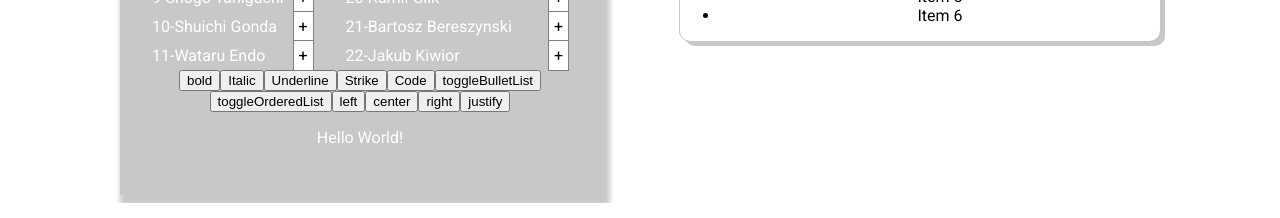
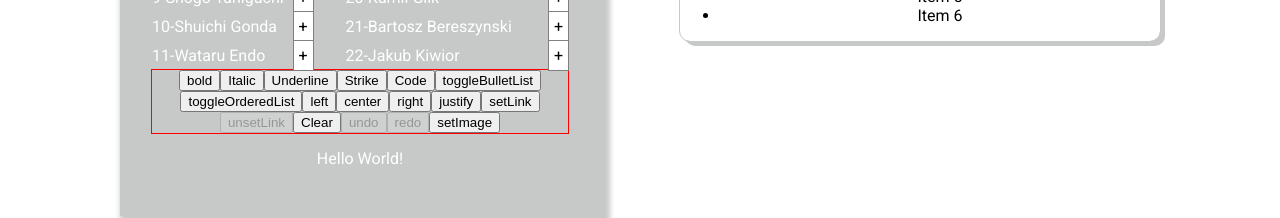
Before and after one commit to xScottishKrissx/live-text-redux, a React (Create React App) app: page / in a window 1280 px wide. Shown: the part 654-872 px from the top of the page. Built offline with nearby package versions, Linux system fonts and the light colour scheme.

Commit message:
TipTapExperiment - 0.3 - Filling out menu bar

```diff
--- a/package.json
+++ b/package.json
@@ -10,6 +10,8 @@
     "@testing-library/react": "^13.4.0",
     "@testing-library/user-event": "^13.5.0",
     "@tiptap/extension-floating-menu": "^2.0.0-beta.208",
+    "@tiptap/extension-history": "^2.0.0-beta.209",
+    "@tiptap/extension-image": "^2.0.0-beta.209",
     "@tiptap/extension-link": "^2.0.0-beta.209",
     "@tiptap/extension-list-item": "^2.0.0-beta.209",
     "@tiptap/extension-mention": "^2.0.0-beta.207",
--- /dev/null
+++ b/src/components/Tiptap/FloatingMenu/FloatingMenuBar.js
@@ -0,0 +1,24 @@
+import React from 'react'
+import {FloatingMenu} from '@tiptap/react'
+
+export default function FloatingMenuBar({editor}) {
+  return (
+    <>
+        {editor &&
+            <FloatingMenu editor={editor}>
+                <button
+                    onClick={() => editor.chain().focus().toggleHeading({ level: 1 }).run()}
+                    className={editor.isActive('heading', { level: 1 }) ? 'is-active' : ''}
+                >
+                h1 </button>
+
+                <button
+                    onClick={() => editor.chain().focus().toggleHeading({ level: 2 }).run()}
+                    className={editor.isActive('heading', { level: 2 }) ? 'is-active' : ''}
+                >
+                h2 </button>
+            </FloatingMenu>
+        }
+    </>
+  )
+}
--- /dev/null
+++ b/src/components/Tiptap/MenuBar/TipTapMenuButtons.css
@@ -0,0 +1,3 @@
+.author-input-text-editor-buttons{
+    outline: 1px solid red;
+}
--- a/src/components/Tiptap/TipTapMenuButtons.js
+++ b/src/components/Tiptap/MenuBar/TipTapMenuButtons.js
@@ -1,9 +1,11 @@
 import React from 'react'
-
+import AddImageButton from './addImageButton'
+import AddLinkButton from './addLinkButton'
+import './TipTapMenuButtons.css'
 
 export default function TipTapMenuButtons({editor}) {
   return (
-    <>
+    <div className='author-input-text-editor-buttons'>
                 <button
                     onClick={() => editor.chain().focus().toggleBold().run()}
                     disabled={ !editor.can().chain().focus().toggleBold().run()}
@@ -74,6 +76,19 @@ export default function TipTapMenuButtons({editor}) {
                     className={editor.isActive({ textAlign: 'justify' }) ? 'is-active' : ''}
                 >
                 justify </button>
-    </>
+                <AddLinkButton editor={editor} />
+
+                <button onClick={()=>editor.commands.clearContent()}>Clear</button>
+
+                <button onClick={() => editor.chain().focus().undo().run()} disabled={!editor.can().undo()}>
+                undo </button>
+
+                <button onClick={() => editor.chain().focus().redo().run()} disabled={!editor.can().redo()}>
+                redo </button>
+
+                <AddImageButton editor={editor} />
+
+
+    </div>
   )
 }
--- /dev/null
+++ b/src/components/Tiptap/MenuBar/addImageButton.js
@@ -0,0 +1,23 @@
+import React,{useCallback} from 'react'
+
+
+export default function AddImageButton({editor}) {
+
+    const addImage = useCallback(() => {
+        const url = window.prompt('URL')
+
+        if (url) {
+          editor.chain().focus().setImage({ src: url }).run()
+        }
+      }, [editor])
+
+      if (!editor) {
+        return null
+      }
+
+  return (
+    <>
+        <button onClick={addImage}>setImage</button>
+    </>
+  )
+}
--- /dev/null
+++ b/src/components/Tiptap/MenuBar/addLinkButton.js
@@ -0,0 +1,36 @@
+import React,{useCallback} from 'react'
+
+export default function AddLinkButton({editor}) {
+
+    const setLink = useCallback(() => {
+        const previousUrl = editor.getAttributes('link').href
+        const url = window.prompt('URL', previousUrl)
+
+        // cancelled
+        if (url === null) return
+
+        // empty
+        if (url === '') {
+            editor.chain().focus().extendMarkRange('link').unsetLink().run()
+            return
+        }
+
+        // update link
+        editor.chain().focus().extendMarkRange('link').setLink({ href: url }).run() }, [editor])
+
+      if (!editor) return null
+
+  return (
+    <>
+
+        <button onClick={setLink} className={editor.isActive('link') ? 'is-active' : ''}> setLink </button>
+
+        <button
+            onClick={() => editor.chain().focus().unsetLink().run()}
+            disabled={!editor.isActive('link')}
+        >
+        unsetLink </button>
+
+    </>
+  )
+}
--- a/src/components/Tiptap/Tiptap.js
+++ b/src/components/Tiptap/Tiptap.js
@@ -6,10 +6,14 @@ import Underline from '@tiptap/extension-underline'
 import OrderedList from '@tiptap/extension-ordered-list'
 import TextAlign from '@tiptap/extension-text-align'
 import Link from '@tiptap/extension-link'
+// Is in use even if it's grey, placing here for consistency
+import History from '@tiptap/extension-history'
+import Image from '@tiptap/extension-image'
 // Mentions / Suggestions
 import Mention from '@tiptap/extension-mention'
-import suggestion from './suggestion'
-import TipTapMenuButtons from './TipTapMenuButtons'
+import suggestion from './Mentions/suggestion'
+import TipTapMenuButtons from './MenuBar/TipTapMenuButtons'
+import FloatingMenuBar from './FloatingMenu/FloatingMenuBar'
 
 export const MenuBar = ({editor}) =>{ if(!editor){ return null } return <TipTapMenuButtons editor={editor} />; }
 
@@ -19,11 +23,14 @@ const Tiptap = ({setPostBody}) =>{
             StarterKit,
             Underline,
             OrderedList,
+            Image,
             TextAlign.configure({
                 types: ['heading', 'paragraph'],
             }),
             Link.configure({
                 openOnClick: true,
+                linkOnPaste: false,
+                validate: href => /^https?:\/\//.test(href),
             }),
             Mention.configure({
                 HTMLAttributes:{
@@ -43,27 +50,11 @@ const Tiptap = ({setPostBody}) =>{
 
     // console.log(editor.getHTML())
     return (
-        <>
+        <div className='author-input-text-editor'>
             <MenuBar editor={editor} />
-            {editor &&
-                <FloatingMenu editor={editor}>
-                            <button
-                                onClick={() => editor.chain().focus().toggleHeading({ level: 1 }).run()}
-                                className={editor.isActive('heading', { level: 1 }) ? 'is-active' : ''}
-                            >
-                                h1
-                            </button>
-                            <button
-                                onClick={() => editor.chain().focus().toggleHeading({ level: 2 }).run()}
-                                className={editor.isActive('heading', { level: 2 }) ? 'is-active' : ''}
-                            >
-                                h2
-                            </button>
-                </FloatingMenu>
-
-            }
+            <FloatingMenuBar editor={editor}/>
             <EditorContent editor={editor}/>
-        </>
+        </div>
     )
 
 }
```
Also changed, not shown: src/components/Tiptap/Mentions/MentionList.js (renamed from src/components/Tiptap/MentionList.js), src/components/Tiptap/Mentions/suggestion.js (renamed from src/components/Tiptap/suggestion.js), 1 other file (tests, documents, lock files or other folders).
